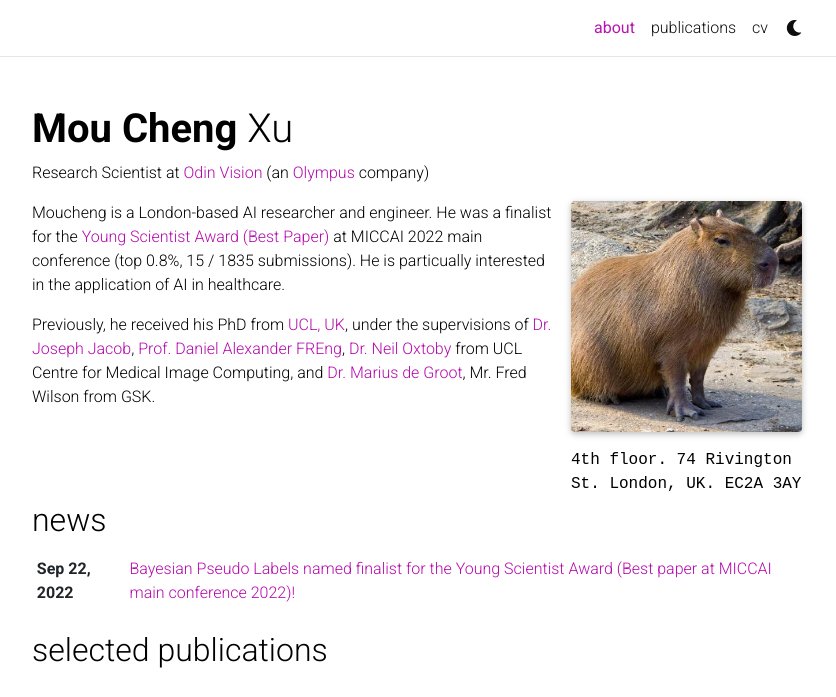
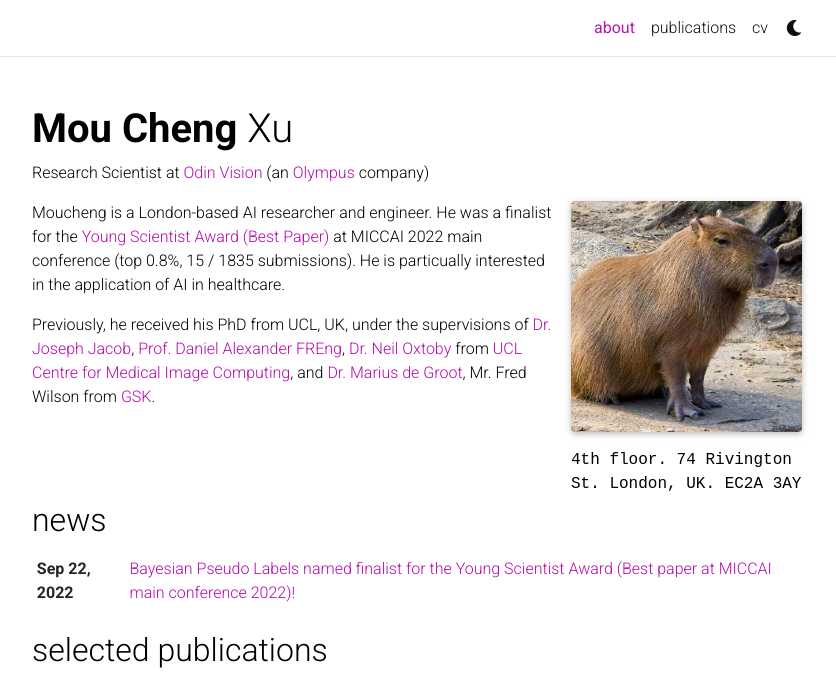
Before and after one commit to moucheng2017/moucheng2017.github.io, a Jekyll site: the page built from _pages/about.md, in a window 1280 px wide and 967 px high, cut to the strip 0-697 px from the top of the window. Shown: the whole strip, without its empty margins (223-1059 px from the left). Built offline with Jekyll 4.4.1, drawn with Linux system fonts in a browser that asks for light colours; comment, search, counter and statistics services are not loaded; a style sheet for code colours, icons or effects is not loaded; part of the change alters nothing that is shown.

```diff
--- a/_pages/about.md
+++ b/_pages/about.md
@@ -22,7 +22,7 @@ social: true  # includes social icons at the bottom of the page
 
 Moucheng is a London-based AI researcher and engineer. He was a finalist for the <a href='https://moucheng2017.github.io/news/ysa/'> Young Scientist Award (Best Paper)</a> at MICCAI 2022 main conference (top 0.8%, 15 / 1835 submissions). He is particually interested in the application of AI in healthcare.
 
-Previously, he received his PhD from <a href='https://www.ucl.ac.uk/medical-image-computing/centre-medical-image-computing-cmic'>UCL, UK</a>, under the supervisions of <a href='https://scholar.google.com/citations?user=XCcV5ocAAAAJ&hl=en'>Dr. Joseph Jacob</a>, <a href='https://scholar.google.com/citations?user=mH-ZOQEAAAAJ&hl=en'>Prof. Daniel Alexander FREng</a>, <a href='https://scholar.google.com/citations?user=uWfRPHEAAAAJ&hl=en'>Dr. Neil Oxtoby</a> from UCL Centre for Medical Image Computing, and <a href='https://scholar.google.com/citations?user=sZ4UbusAAAAJ&hl=en'>Dr. Marius de Groot</a>, Mr. Fred Wilson from GSK.
+Previously, he received his PhD from UCL, UK, under the supervisions of <a href='https://scholar.google.com/citations?user=XCcV5ocAAAAJ&hl=en'>Dr. Joseph Jacob</a>, <a href='https://scholar.google.com/citations?user=mH-ZOQEAAAAJ&hl=en'>Prof. Daniel Alexander FREng</a>, <a href='https://scholar.google.com/citations?user=uWfRPHEAAAAJ&hl=en'>Dr. Neil Oxtoby</a> from <a href='https://www.ucl.ac.uk/medical-image-computing/centre-medical-image-computing-cmic'>UCL Centre for Medical Image Computing</a>, and <a href='https://scholar.google.com/citations?user=sZ4UbusAAAAJ&hl=en'>Dr. Marius de Groot</a>, Mr. Fred Wilson from <a href='https://www.gsk.com/en-gb/'>GSK</a>.
 
 <!-- Previously, he obtained his MRes degree at Hamlyn Centre for Medical Robotics, Imperial College London, and his bachelor degree in mechanical engineering at Cardiff Univesity. -->
 
```
